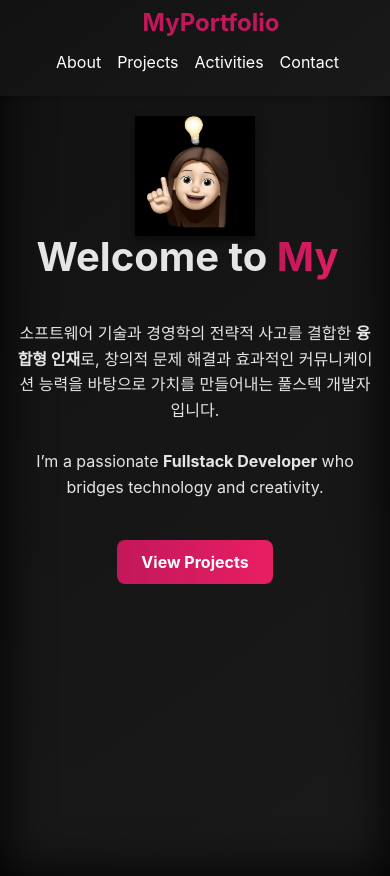
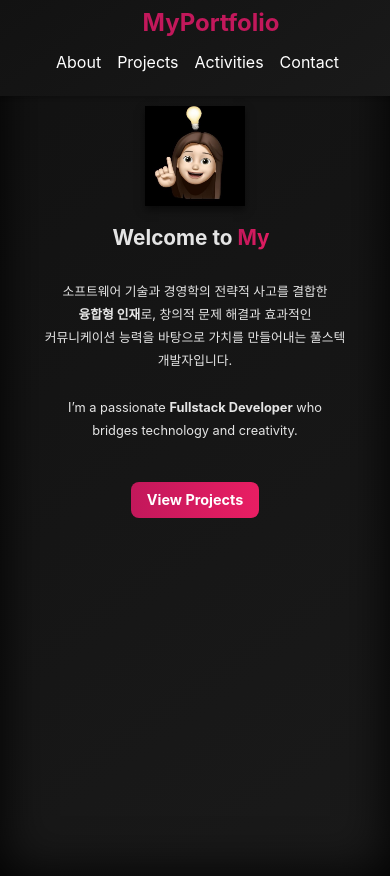
Before and after one commit to SyraYunji/My-Homepage, a React (Create React App) app: page / in a window 390 px wide. Built offline with nearby package versions, Linux system fonts and the light colour scheme; the HTML template or start-up script is replaced by a standard one.

Commit message:
home 화면 모바일 버전 제작

```diff
--- a/src/Home/Home.module.css
+++ b/src/Home/Home.module.css
@@ -94,26 +94,40 @@
   }
 
   /* 반응형 디자인 */
-  @media (max-width: 768px) {
+  /* 600px 이하 (스마트폰) */
+@media (max-width: 600px) {
   .hero {
-      text-align: center;
+    max-width: 90%;
+    margin-top: 30px;
   }
 
   .profileImage {
-      width: 120px;
-      height: 120px;
+    width: 100px;
+    height: 100px;
+    margin-top: 60px;
   }
 
   .title {
-      font-size: 2.5rem;
+    font-size: 1.3rem;
+    margin-bottom: 0.1rem;
+    margin-top: 3px;
   }
 
   .subtitle {
-      font-size: 1rem;
+    font-size: 0.8rem;
+    line-height: 1.8;
+    padding: 0 10px;
+    word-break: keep-all;
   }
 
   .buttons {
     flex-direction: column;
-      gap: 1rem;
+    gap: 0.5rem;
+  }
+
+
+  .button {
+    font-size: 0.9rem;
+    padding: 0.6rem 1rem;
   }
 }
```
Lines whose indentation alone changed are shown as unchanged.
